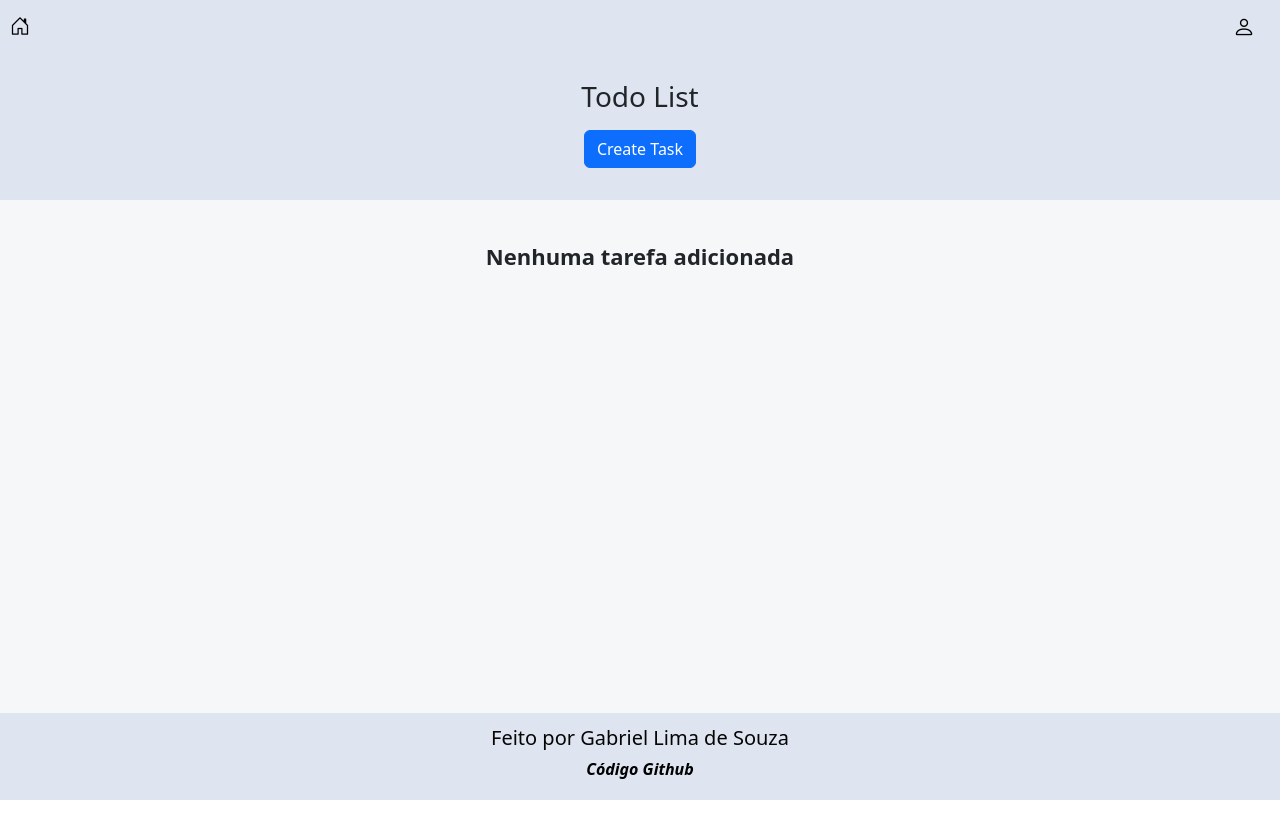
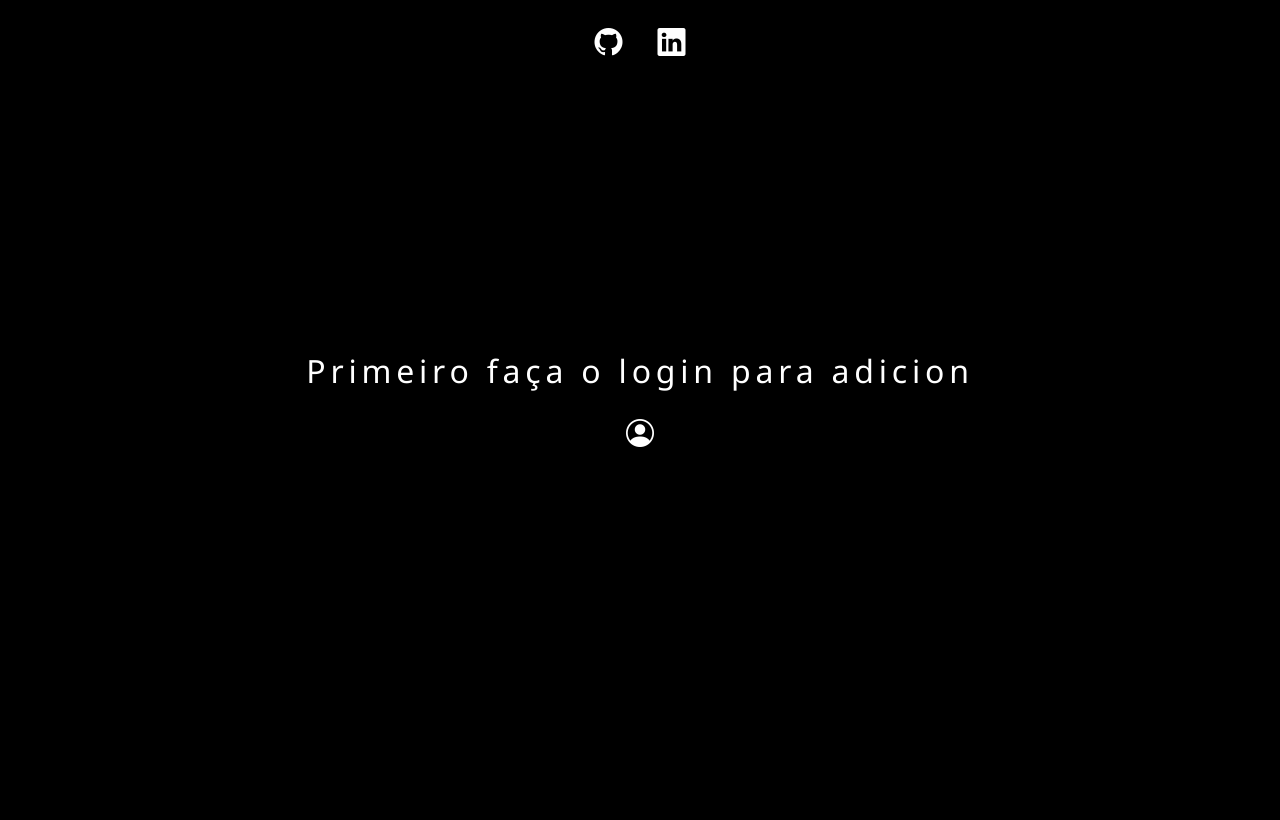
Before and after one commit to GabrielLima2803/TodoList, a React (Create React App) app in the folder frontend/: page / in a window 1280 px wide. Built offline with nearby package versions, Linux system fonts and the light colour scheme.

Commit message:
<Add> Router home and Fix Todo-list router

```diff
--- a/frontend/src/router/AppRouter.js
+++ b/frontend/src/router/AppRouter.js
@@ -1,20 +1,22 @@
 // AppRouter.js
 import React from 'react';
 import { BrowserRouter as Router, Route, Routes } from 'react-router-dom';
-import Login from '../components/auth/Login';
-import Register from '../components/auth/Register';
-import ForgotPassword from '../components/auth/ForgotPassword';
-import ResetPassword from '../components/auth/ResetPassword';
+import Login from '../pages/auth/Login';
+import Register from '../pages/auth/Register';
+import ForgotPassword from '../pages/auth/ForgotPassword';
+import ResetPassword from '../pages/auth/ResetPassword';
+import Home from '../pages/Home'
 import TodoList from '../components/TodoList';
 
 const AppRouter = () => {
   return (
     <Router>
       <Routes>
-        <Route path="/" element={<TodoList />} />
+        <Route path="/todo-list" element={<TodoList />} />
         <Route path="/login" element={<Login />} />
         <Route path="/register" element={<Register/>} />
         <Route path="/forgot-password" element={<ForgotPassword />} />
+        <Route path="/" element={<Home/>}/>
         <Route path="/reset-password" element={<ResetPassword />} />
       </Routes>
     </Router>
```
